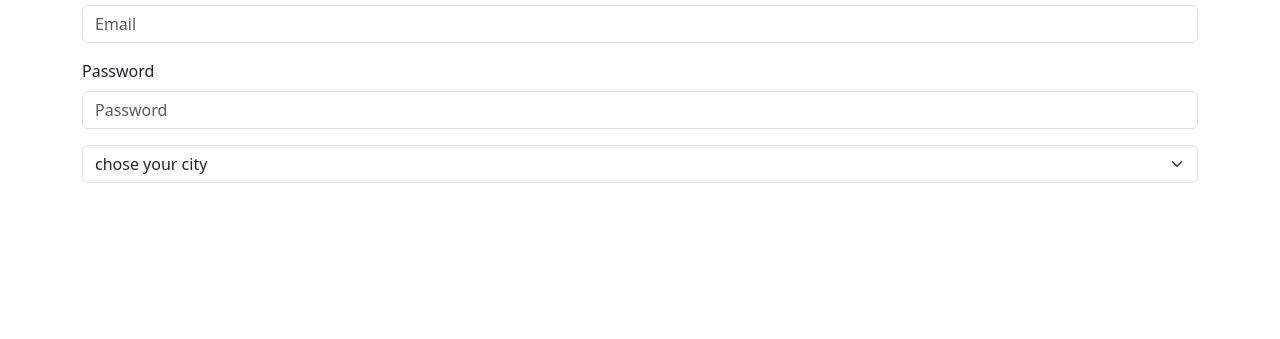
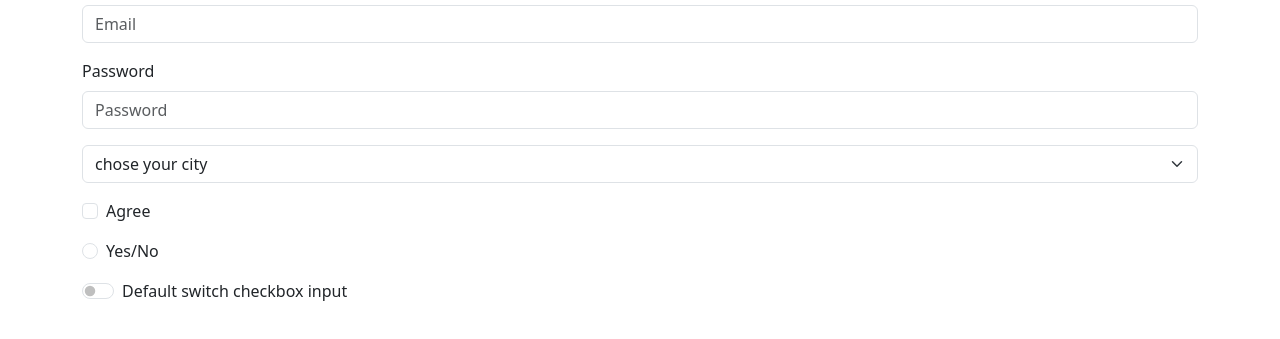
Before and after one commit to Imtiaz-Ali17314/BootStrap, a plain HTML site: page index.html in a window 1280 px wide. Shown: the part 73-412 px from the top of the page. Drawn offline with nearby package versions, Linux system fonts and the light colour scheme.

Commit message:
Check boxes and Radio

```diff
--- a/index.html
+++ b/index.html
@@ -41,6 +41,20 @@
             <option value="4">Lahore</option>
           </select>
         </div>
+        <div class="mb-3 form-check">
+          <input type="checkbox" class="form-check-input" id="agreebs" />
+          <label for="agreebs" class="form-check-lable">Agree</label>
+        </div>
+        <div class="mb-3 form-check">
+          <input type="radio" class="form-check-input" id="radiobs" />
+          <label for="radiobs" class="form-check-lable">Yes/No</label>
+        </div>
+        <div class="form-check form-switch mb-3">
+          <input class="form-check-input" type="checkbox" id="switch" />
+          <label class="form-check-label" for="switch"
+            >Default switch checkbox input</label
+          >
+        </div>
       </form>
     </div>
     <script src="https://cdn.jsdelivr.net/npm/bootstrap@5.3.3/dist/js/bootstrap.bundle.min.js"></script>
```
